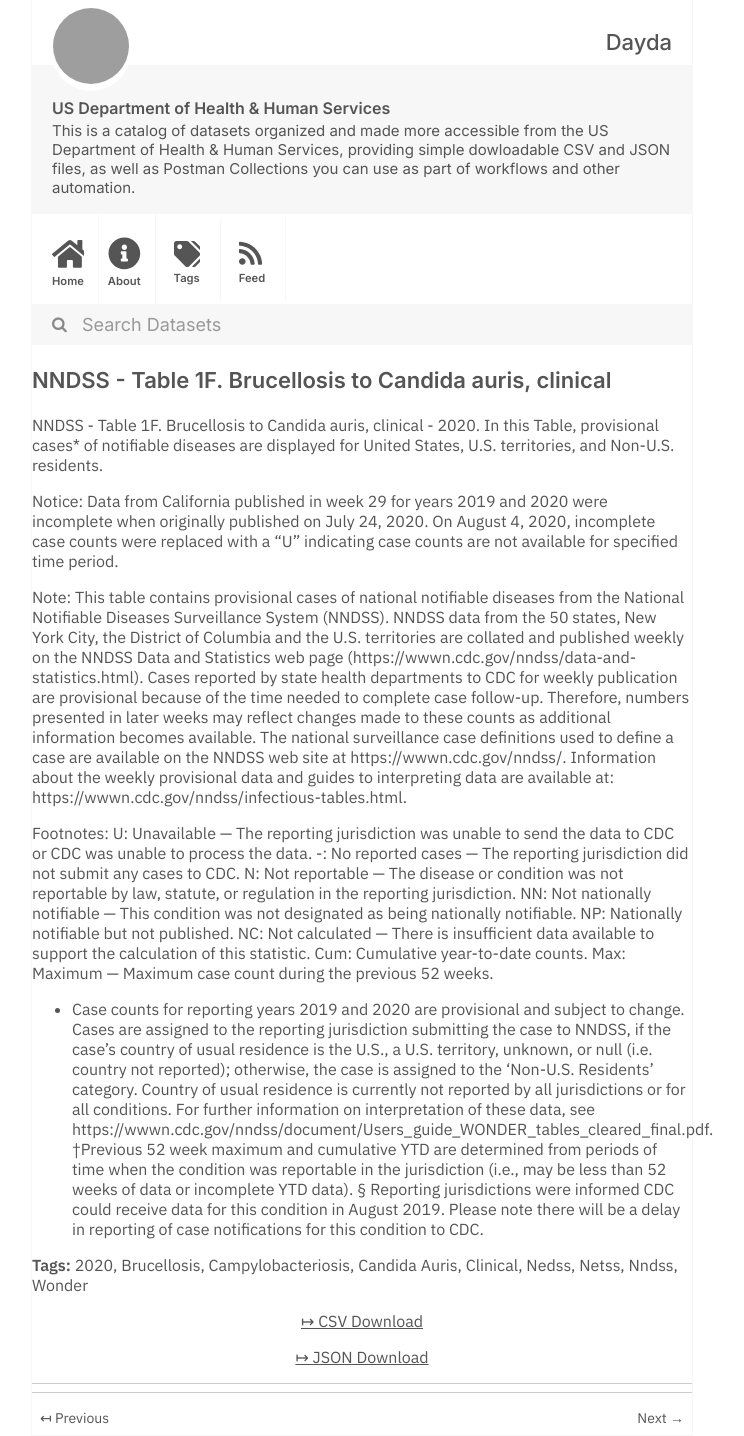
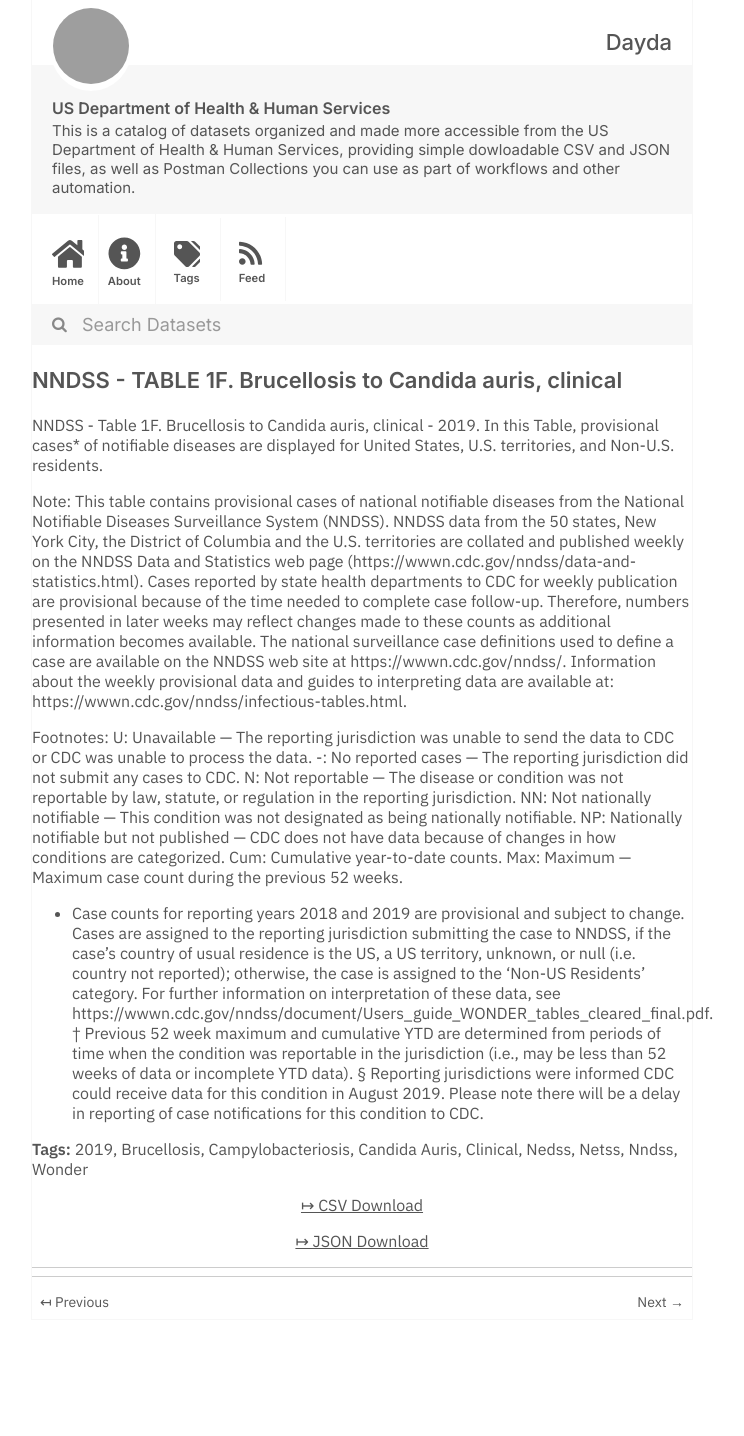
Before and after one commit to dayda-entities/us-department-of-health-and-human-services, a Jekyll site: the page built from _posts/2020-11-10-nndss-table-1f.-brucellosis-to-candida-auris-clinical.md, in a window 1280 px wide. Shown: the whole page, without its empty margins (278-1022 px from the left). Built offline with Jekyll 4.4.1, drawn with Linux system fonts in a browser that asks for light colours; after the commit the page ends 1320 px from its top, so only the background shows below that; grey boxes are pictures that could not be loaded.

Commit message:
Publish Data

```diff
--- a/_posts/2020-11-10-nndss-table-1f.-brucellosis-to-candida-auris-clinical.md
+++ b/_posts/2020-11-10-nndss-table-1f.-brucellosis-to-candida-auris-clinical.md
@@ -1,11 +1,11 @@
 ---
-title: 'NNDSS - Table 1F. Brucellosis to Candida auris, clinical'
-created: '2020-11-10T16:16:34.713410'
-modified: '2021-04-17T02:38:09.085190'
+title: 'NNDSS - TABLE 1F. Brucellosis to Candida auris, clinical'
+created: '2020-11-10T16:17:45.714972'
+modified: '2021-04-17T02:17:08.514136'
 state: active
 type: dataset
 tags:
-  - '2020'
+  - '2019'
   - Brucellosis
   - Campylobacteriosis
   - Candida Auris
@@ -15,14 +15,12 @@ tags:
   - Nndss
   - Wonder
 groups: []
-csv_url: 'https://data.cdc.gov/api/views/i43m-djm6/rows.csv?accessType=DOWNLOAD'
-json_url: 'https://data.cdc.gov/api/views/i43m-djm6/rows.json?accessType=DOWNLOAD'
+csv_url: 'https://data.cdc.gov/api/views/8rsa-pnhx/rows.csv?accessType=DOWNLOAD'
+json_url: 'https://data.cdc.gov/api/views/8rsa-pnhx/rows.json?accessType=DOWNLOAD'
 layout: post
 
 ---
-NNDSS - Table 1F. Brucellosis to Candida auris, clinical - 2020. In this Table, provisional cases* of notifiable diseases are displayed for United States, U.S. territories, and Non-U.S. residents.
-
-Notice: Data from California published in week 29 for years 2019 and 2020 were incomplete when originally published on July 24, 2020. On August 4, 2020, incomplete case counts were replaced with a "U" indicating case counts are not available for specified time period.
+NNDSS - Table 1F. Brucellosis to Candida auris, clinical - 2019. In this Table, provisional cases* of notifiable diseases are displayed for United States, U.S. territories, and Non-U.S. residents.
 
 Note:
 This table contains provisional cases of national notifiable diseases from the National Notifiable Diseases Surveillance System (NNDSS). NNDSS data from the 50 states, New York City, the District of Columbia and the U.S. territories are collated and published weekly on the NNDSS Data and Statistics web page (https://wwwn.cdc.gov/nndss/data-and-statistics.html). Cases reported by state health departments to CDC for weekly publication are provisional because of the time needed to complete case follow-up. Therefore, numbers presented in later weeks may reflect changes made to these counts as additional information becomes available. The national surveillance case definitions used to define a case are available on the NNDSS web site at https://wwwn.cdc.gov/nndss/. Information about the weekly provisional data and guides to interpreting data are available at: https://wwwn.cdc.gov/nndss/infectious-tables.html.
@@ -32,10 +30,9 @@ U: Unavailable — The reporting jurisdiction was unable to send the data to CDC
 -: No reported cases — The reporting jurisdiction did not submit any cases to CDC.
 N: Not reportable — The disease or condition was not reportable by law, statute, or regulation in the reporting jurisdiction.
 NN: Not nationally notifiable — This condition was not designated as being nationally notifiable.
-NP: Nationally notifiable but not published.
-NC: Not calculated — There is insufficient data available to support the calculation of this statistic.
+NP: Nationally notifiable but not published — CDC does not have data because of changes in how conditions are categorized.
 Cum: Cumulative year-to-date counts.
 Max: Maximum — Maximum case count during the previous 52 weeks.
-* Case counts for reporting years 2019 and 2020 are provisional and subject to change. Cases are assigned to the reporting jurisdiction submitting the case to NNDSS, if the case's country of usual residence is the U.S., a U.S. territory, unknown, or null (i.e. country not reported); otherwise, the case is assigned to the 'Non-U.S. Residents' category. Country of usual residence is currently not reported by all jurisdictions or for all conditions. For further information on interpretation of these data, see https://wwwn.cdc.gov/nndss/document/Users_guide_WONDER_tables_cleared_final.pdf.
-†Previous 52 week maximum and cumulative YTD are determined from periods of time when the condition was reportable in the jurisdiction (i.e., may be less than 52 weeks of data or incomplete YTD data).
+* Case counts for reporting years 2018 and 2019 are provisional and subject to change. Cases are assigned to the reporting jurisdiction submitting the case to NNDSS, if the case's country of usual residence is the US, a US territory, unknown, or null (i.e. country not reported); otherwise, the case is assigned to the 'Non-US Residents' category. For further information on interpretation of these data, see https://wwwn.cdc.gov/nndss/document/Users_guide_WONDER_tables_cleared_final.pdf.
+† Previous 52 week maximum and cumulative YTD are determined from periods of time when the condition was reportable in the jurisdiction (i.e., may be less than 52 weeks of data or incomplete YTD data).
 § Reporting jurisdictions were informed CDC could receive data for this condition in August 2019. Please note there will be a delay in reporting of case notifications for this condition to CDC.
```
